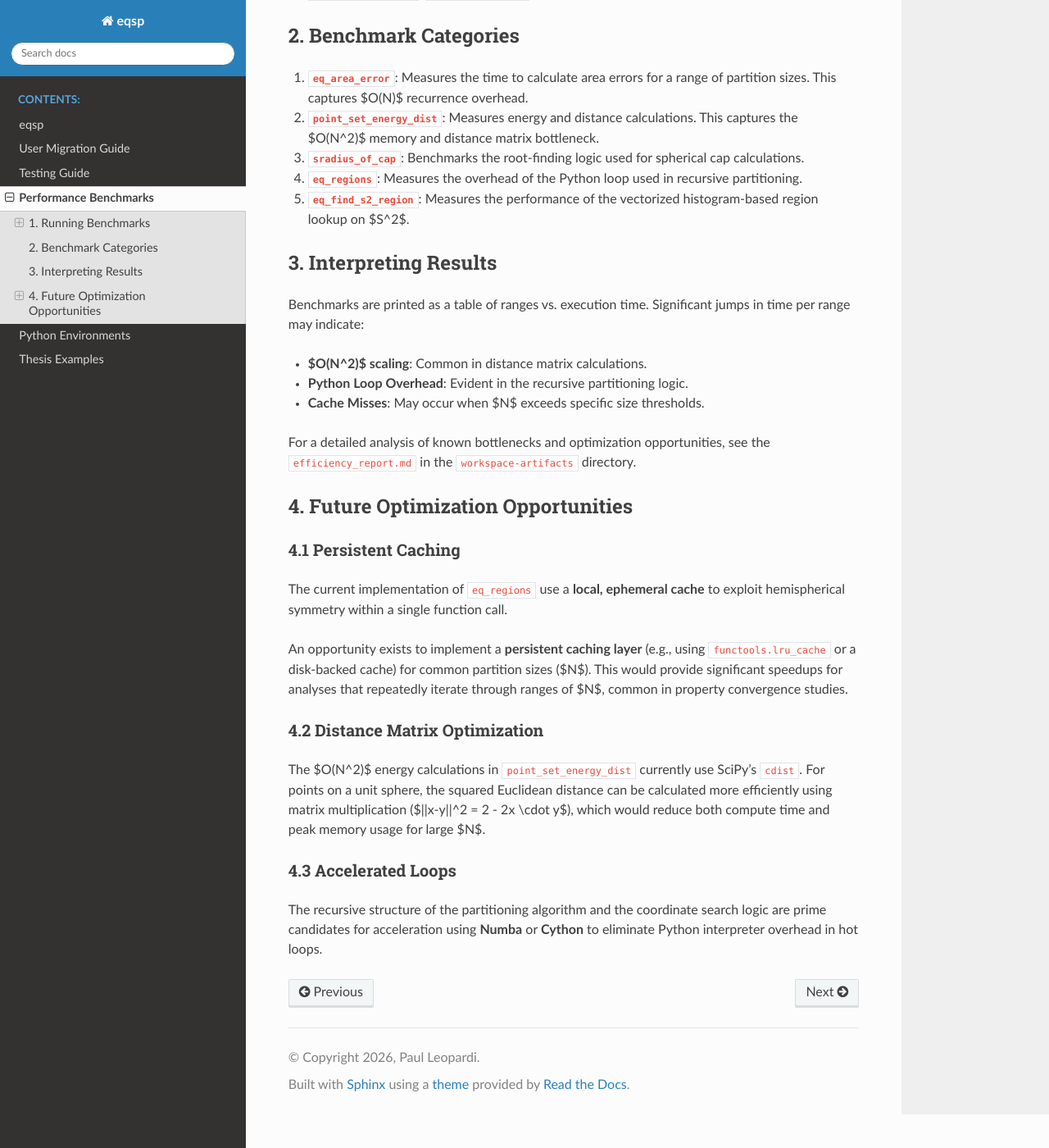
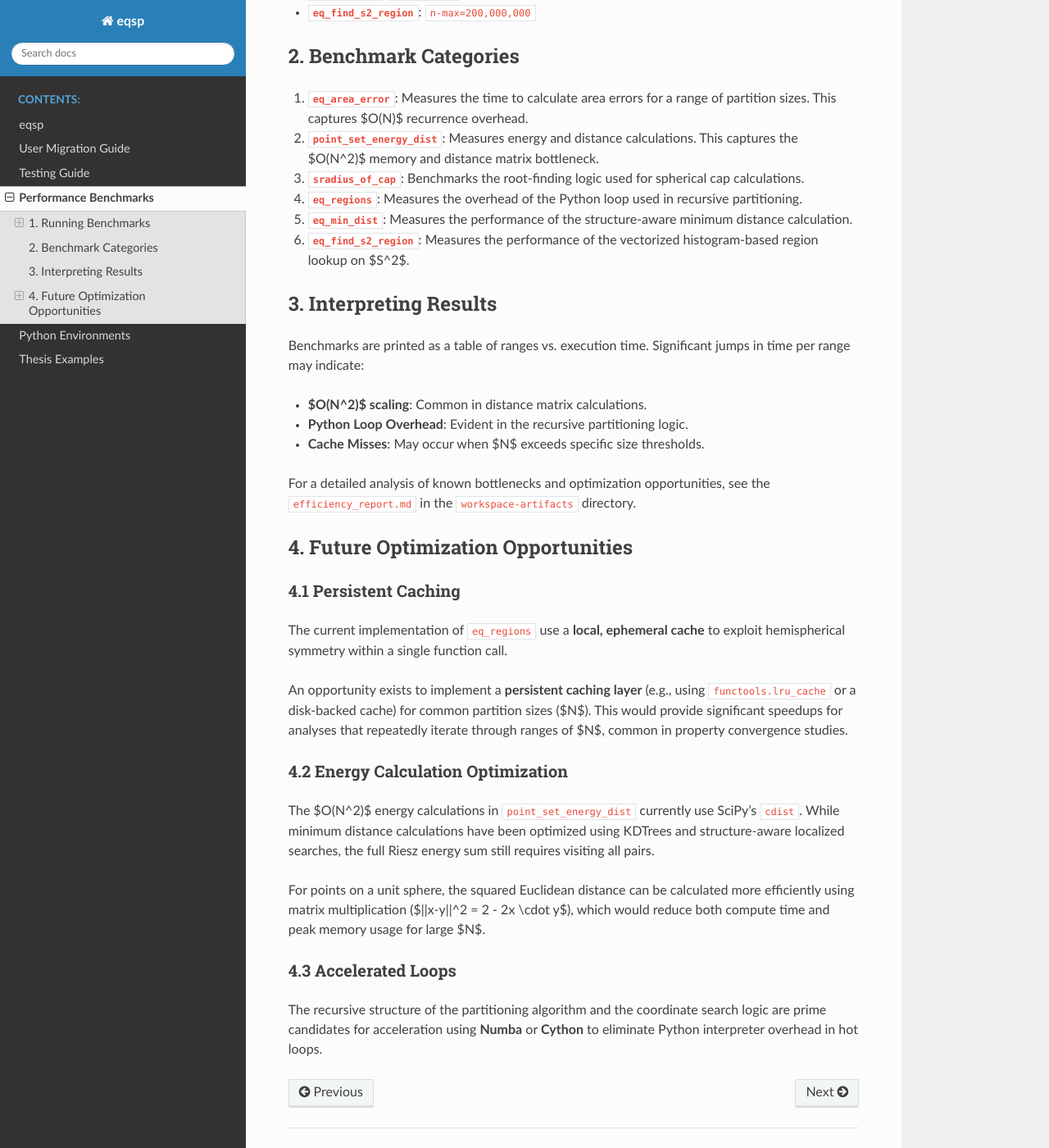
Before and after one commit to penguian/eqsp, a Sphinx documentation site: the page built from doc/benchmarks.md, in a window 1280 px wide and 1400 px high, scrolled down 1102 px. Shown: the whole window at 82% size. Built offline with Sphinx 7.4.7 and the Read the Docs theme 3.1.0, drawn with Linux system fonts in a browser that asks for light colours; some of the changed text lies outside the part shown.

Commit message:
Update documentation

```diff
--- a/doc/benchmarks.md
+++ b/doc/benchmarks.md
@@ -35,9 +35,10 @@
 ### Default Scales (`--n-max` overrides)
 - **`eq_area_error`**: `n-max=15000`
 - **`point_set_energy_dist`**: `n-max=2400`
-- **`sradius_of_cap`**: `n-max=40,000,000`
+- **`sradius_of_cap`**: `n-max=100,000,000`
 - **`eq_regions`**: `n-max=16000`
-- **`eq_find_s2_region`**: `n-max=80,000,000`
+- **`eq_min_dist`**: `n-max=6400`
+- **`eq_find_s2_region`**: `n-max=200,000,000`
 
 ## 2. Benchmark Categories
 
@@ -45,7 +46,8 @@
 2.  **`point_set_energy_dist`**: Measures energy and distance calculations. This captures the $O(N^2)$ memory and distance matrix bottleneck.
 3.  **`sradius_of_cap`**: Benchmarks the root-finding logic used for spherical cap calculations.
 4.  **`eq_regions`**: Measures the overhead of the Python loop used in recursive partitioning.
-5.  **`eq_find_s2_region`**: Measures the performance of the vectorized histogram-based region lookup on $S^2$.
+5.  **`eq_min_dist`**: Measures the performance of the structure-aware minimum distance calculation.
+6.  **`eq_find_s2_region`**: Measures the performance of the vectorized histogram-based region lookup on $S^2$.
 
 ## 3. Interpreting Results
 
@@ -63,8 +65,10 @@
 
 An opportunity exists to implement a **persistent caching layer** (e.g., using `functools.lru_cache` or a disk-backed cache) for common partition sizes ($N$). This would provide significant speedups for analyses that repeatedly iterate through ranges of $N$, common in property convergence studies.
 
-### 4.2 Distance Matrix Optimization
-The $O(N^2)$ energy calculations in `point_set_energy_dist` currently use SciPy's `cdist`. For points on a unit sphere, the squared Euclidean distance can be calculated more efficiently using matrix multiplication ($||x-y||^2 = 2 - 2x \cdot y$), which would reduce both compute time and peak memory usage for large $N$.
+### 4.2 Energy Calculation Optimization
+The $O(N^2)$ energy calculations in `point_set_energy_dist` currently use SciPy's `cdist`. While minimum distance calculations have been optimized using KDTrees and structure-aware localized searches, the full Riesz energy sum still requires visiting all pairs.
+
+For points on a unit sphere, the squared Euclidean distance can be calculated more efficiently using matrix multiplication ($||x-y||^2 = 2 - 2x \cdot y$), which would reduce both compute time and peak memory usage for large $N$.
 
 ### 4.3 Accelerated Loops
 The recursive structure of the partitioning algorithm and the coordinate search logic are prime candidates for acceleration using **Numba** or **Cython** to eliminate Python interpreter overhead in hot loops.
```
Also changed, not shown: doc/phd-thesis-examples.md (+5 -3 lines), doc/user_migration_guide.md (+1 -1 lines).
